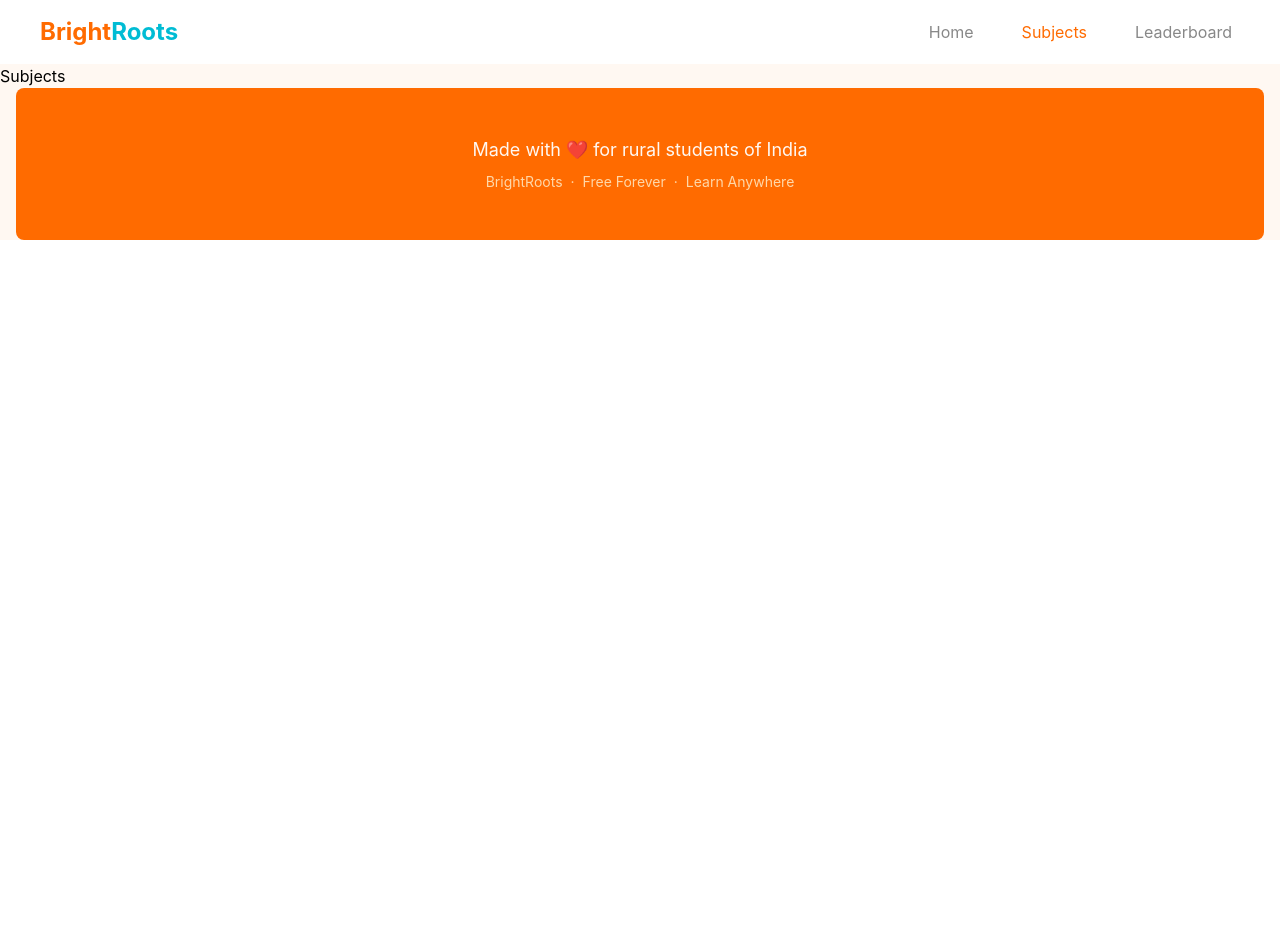
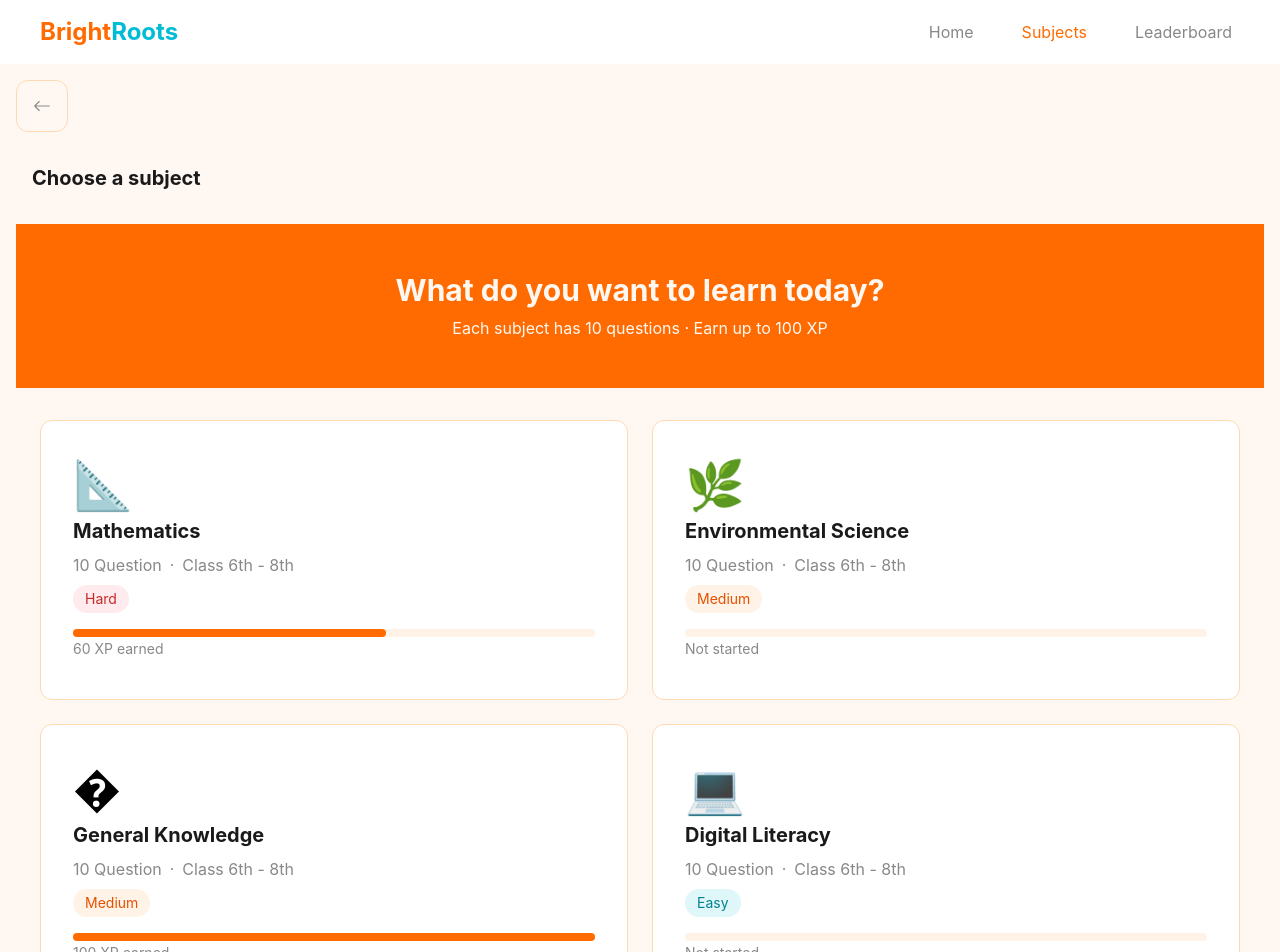
Before and after one commit to sadiksaifi9958/brightroots, a React (Vite) app: page /subjects in a window 1280 px wide. Shown: the top 952 px of the page. Before the commit the page ends 800 px from the top, so only its background shows below. Built offline with nearby package versions, Linux system fonts and the light colour scheme.

Commit message:
add subject page component

```diff
--- a/src/components/Footer.jsx
+++ b/src/components/Footer.jsx
@@ -1,6 +1,6 @@
 function Footer() {
   return (
-    <div className="bg-[#FF6B00] py-12 rounded-lg mx-4 mb-4">
+    <div className="bg-[#FF6B00] py-12 rounded-xl mx-4 mb-4">
       <div className="text-[#FFF8F2] text-lg text-center mb-2">
         Made with ❤️ for rural students of India
       </div>
--- /dev/null
+++ b/src/data/subjects.js
@@ -0,0 +1,32 @@
+const subjects = [
+  {
+    name: "Mathematics",
+    icon: "📐",
+    difficulty: "Hard",
+    xp: "60 XP earned",
+    progress: "60%",
+  },
+  {
+    name: "Environmental Science",
+    icon: "🌿",
+    difficulty: "Medium",
+    xp: "Not started",
+    progress: 0,
+  },
+  {
+    name: "General Knowledge",
+    icon: "�",
+    difficulty: "Medium",
+    xp: "100 XP earned",
+    progress: "100%",
+  },
+  {
+    name: "Digital Literacy",
+    icon: "💻",
+    difficulty: "Easy",
+    xp: "Not started",
+    progress: 0,
+  },
+];
+
+export default subjects;
--- a/src/pages/Home.jsx
+++ b/src/pages/Home.jsx
@@ -1,16 +1,11 @@
+import subjects from "../data/subjects";
+
 function Home() {
   const stats = [
     { heading: "4", subtitle: "Subjects" },
     { heading: "40", subtitle: "Questions" },
     { heading: "4", subtitle: "Badges" },
     { heading: "100%", subtitle: "Free" },
-  ];
-
-  const subjects = [
-    { name: "Mathematics", icon: "📐", difficulty: "Hard" },
-    { name: "Environmental Science", icon: "🌿", difficulty: "Medium" },
-    { name: "General Knowledge", icon: "�", difficulty: "Medium" },
-    { name: "Digital Literacy", icon: "💻", difficulty: "Easy" },
   ];
 
   const working = [
--- a/src/pages/Subjects.jsx
+++ b/src/pages/Subjects.jsx
@@ -1,5 +1,63 @@
+import { BsArrowLeft } from "react-icons/bs";
+import subjects from "../data/subjects";
+
 function Subjects() {
-  return <div>Subjects</div>;
+  return (
+    <div className="w-full flex flex-col gap-8 bg-[#FFF8F2] p-4">
+      <button className="p-4 text-[#888888] text-lg border border-[#FFD9B3] rounded-xl hover:not-only:bg-white w-fit cursor-pointer active:scale-95 transition-all duration-200">
+        <BsArrowLeft />
+      </button>
+      <h1 className="text-xl text-[#1A1A1A] font-bold pl-4">
+        Choose a subject
+      </h1>
+      <div className="w-full py-12 flex flex-col gap-2 bg-[#FF6B00] items-center">
+        <h1 className="text-3xl text-[#FFF8F2] font-bold">
+          What do you want to learn today?
+        </h1>
+        <p className="text-md text-[#FFF8F2]">
+          Each subject has 10 questions · Earn up to 100 XP
+        </p>
+      </div>
+      <div className="grid grid-cols-2 gap-6 items-center justify-center w-full px-6">
+        {subjects.map((card) => (
+          <div className="w-full py-10 flex flex-col gap-2 items-start justify-center border border-[#FFD9B3] rounded-xl pl-8 bg-white hover:shadow-md transition-shadow duration-200 cursor-pointer">
+            <span className="text-5xl">{card.icon}</span>
+            <h1 className="text-xl text-[#1A1A1A] font-bold">{card.name}</h1>
+            <p className="flex gap-2 text-[#888888]">
+              <span>10 Question</span> &#183; <span>Class 6th - 8th</span>
+            </p>
+            <div
+              className={
+                card.difficulty === "Hard"
+                  ? "px-3 py-1 bg-[#FFEBEE] text-[#C62828] rounded-2xl text-sm"
+                  : card.difficulty === "Medium"
+                    ? "px-3 py-1 bg-[#FFF3E8] text-[#E65100] rounded-2xl text-sm"
+                    : "px-3 py-1 bg-[#E0F7FA] text-[#00838F] rounded-2xl text-sm"
+              }
+            >
+              {card.difficulty}
+            </div>
+            <div className="flex flex-col items-start w-full pr-8 mt-2 gap-0.5">
+              <div className="h-2 bg-[#FFF3E8] rounded-full w-full">
+                <div
+                  className="h-2 bg-[#FF6B00] rounded-full"
+                  style={{ width: card.progress }}
+                ></div>
+              </div>
+              <div className="text-[#888888] text-sm">{card.xp}</div>
+            </div>
+          </div>
+        ))}
+      </div>
+      <div className="w-full rounded-xl py-8 px-8 bg-sky-100 text-[#00838F] text-sm flex gap-2 items-center mb-4">
+        <div className="text-2xl">💡</div>
+        <div>
+          Tip: Answer all 10 questions correctly to earn a perfect score badge
+          and maximum XP!
+        </div>
+      </div>
+    </div>
+  );
 }
 
 export default Subjects;
```
